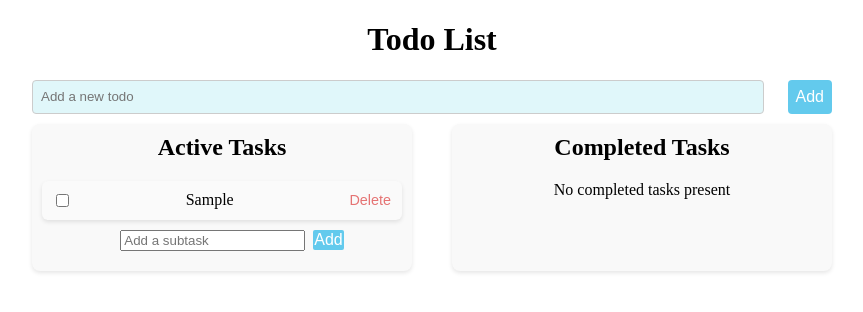
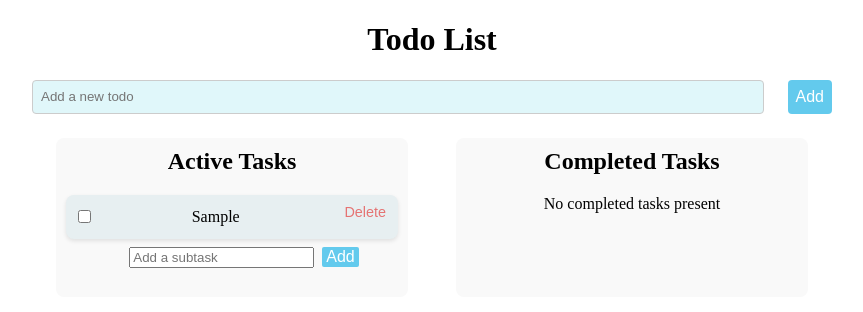
Before and after one commit to PalgunaSE2021/todo-list, an Angular app: page / in a window 1280 px wide. Both pictures are taken after typing "Sample" into the empty fields and a click on the button "Add". Shown: the top 312 px of the page, without its empty margins (208-1071 px from the left). Built offline with nearby package versions, Linux system fonts and the light colour scheme.

Commit message:
added zero state validation for subtask

```diff
--- a/src/app/task/task.component.html
+++ b/src/app/task/task.component.html
@@ -10,6 +10,7 @@
     (keydown.enter)="onAddSubtask()"
   />
   <button (click)="onAddSubtask()">Add</button>
+  <div *ngIf="subtaskErrorMessage" class="error">{{ subtaskErrorMessage }}</div>
   <ul>
     <li *ngFor="let subtask of todo.subtasks">
       <app-task
--- a/src/app/task/task.component.scss
+++ b/src/app/task/task.component.scss
@@ -2,21 +2,21 @@
   display: flex;
   justify-content: space-between;
   align-items: center;
-  padding: 10px;
-  margin-bottom: 10px;
-  border-radius: 6px;
-  background: #fafafa;
+  padding: 8px;
+  margin-bottom: 8px;
+  background: #e7eff1;
+  border-radius: 8px;
   box-shadow: 0 2px 4px rgba(0, 0, 0, 0.1);
   transition: background-color 0.2s ease, box-shadow 0.2s ease;
 }
 
 .task-item:hover {
-  background-color: #f0f0f0;
+  background-color: #abb4b7;
   box-shadow: 0 4px 8px rgba(0, 0, 0, 0.2);
 }
 
 .task-item input[type="checkbox"] {
-  margin-right: 10px;
+  margin-right: 8px;
 }
 
 .task-item span {
@@ -37,12 +37,16 @@
 }
 
 .subtasks {
-  margin-left: 20px;
-  margin-top: 10px;
+  margin-left: 24px;
+  margin-top: 8px;
+  margin-bottom: 8px;
 }
+
 button {
   margin-left: 8px;
-  padding: 1px;
+  padding-left: 4px;
+  padding-right: 4px;
+  margin-bottom: 10px;
   background: rgb(99, 202, 237);
   color: white;
   border: none;
@@ -55,3 +59,11 @@ button {
 button:hover {
   background-color: rgb(8, 171, 225);
 }
+
+.error {
+  color: red;
+  font-size: 0.9em;
+  margin-bottom: 8px;
+  margin-top: -8px;
+  margin-right: 80px;
+}
--- a/src/app/task/task.component.ts
+++ b/src/app/task/task.component.ts
@@ -20,6 +20,7 @@ export class TaskComponent {
   @Output() addSubtask = new EventEmitter<string>();
 
   newSubtaskTitle: string = '';
+  subtaskErrorMessage: string = '';
 
   onToggle(): void {
     this.toggle.emit();
@@ -38,9 +39,23 @@ export class TaskComponent {
   }
 
   onAddSubtask(): void {
-    if (this.newSubtaskTitle.trim()) {
-      this.addSubtask.emit(this.newSubtaskTitle.trim());
-      this.newSubtaskTitle = '';
+    if (!this.newSubtaskTitle.trim()) {
+      this.subtaskErrorMessage = 'Please enter a subtask.';
+      return;
     }
+    const isDuplicate = this.todo.subtasks?.some(
+      (subtask) =>
+        subtask.title.toLowerCase() ===
+        this.newSubtaskTitle.trim().toLowerCase()
+    );
+
+    if (isDuplicate) {
+      this.subtaskErrorMessage = 'This subtask already exists';
+      return;
+    }
+
+    this.addSubtask.emit(this.newSubtaskTitle.trim());
+    this.newSubtaskTitle = '';
+    this.subtaskErrorMessage = '';
   }
 }
--- a/src/app/todo/todo.component.html
+++ b/src/app/todo/todo.component.html
@@ -7,12 +7,11 @@
       placeholder="Add a new todo"
       (keydown.enter)="addTodo()"
     />
-    <button (click)="addTodo()">Add</button>
+    <button class="add-button" (click)="addTodo()">Add</button>
   </div>
   <div class="error-container">
     <div *ngIf="errorMessage" class="error">{{ errorMessage }}</div>
   </div>
-
   <div class="todo-lists">
     <div class="todo-list">
       <h2>Active Tasks</h2>
@@ -30,6 +29,8 @@
             (toggle)="toggleTodoCompletion(todo)"
             (delete)="deleteTodo(todo)"
             (addSubtask)="addSubtask(todo, $event)"
+            (toggleSubtask)="toggleSubtaskCompletion(todo, $event)"
+            (deleteSubtask)="deleteSubtask(todo, $event)"
           ></app-task>
         </li>
       </ul>
@@ -45,6 +46,8 @@
             (toggle)="toggleTodoCompletion(todo)"
             (delete)="deleteTodo(todo)"
             (addSubtask)="addSubtask(todo, $event)"
+            (toggleSubtask)="toggleSubtaskCompletion(todo, $event)"
+            (deleteSubtask)="deleteSubtask(todo, $event)"
           ></app-task>
         </li>
       </ul>
--- a/src/app/todo/todo.component.scss
+++ b/src/app/todo/todo.component.scss
@@ -7,8 +7,6 @@
 .input-container {
   display: flex;
   justify-content: center;
-  gap: 24px;
-  margin-bottom: 10px;
 }
 
 input {
@@ -18,15 +16,19 @@ input {
   border-radius: 4px;
   background-color: #e0f7fa;
   transition: border-color 0.3s;
+  margin-bottom: 24px;
+  margin-right: 24px;
 }
 
 input:focus {
-  border-color: #26c6da;
+  border-color: #3f4445;
+  background-color: #c5eaf3;
   outline: none;
 }
 
-button {
+.add-button {
   padding: 8px;
+  margin-bottom: 24px;
   background: rgb(99, 202, 237);
   color: white;
   border: none;
@@ -36,26 +38,24 @@ button {
   transition: background-color 0.3s ease;
 }
 
-button:hover {
+.add-button:hover {
   background-color: rgb(8, 171, 225);
 }
 
 .error-container {
   text-align: left;
-  margin-top: -10px;
+  margin-top: -24px;
 }
 
 .error {
   color: red;
-  margin-top: 5px;
   margin-bottom: 10px;
 }
 
 .todo-lists {
   display: flex;
   justify-content: space-between;
-  gap: 20px;
-  margin-top: 20px;
+  margin-top: 24px;
 }
 
 .todo-list {
@@ -63,7 +63,9 @@ button:hover {
   padding: 10px;
   background: #f9f9f9;
   border-radius: 8px;
-  box-shadow: 0 2px 4px rgba(0, 0, 0, 0.1);
+  box-shadow: 0 2px 4px rgba(0, 0, 0, 0);
+  margin-right: 24px;
+  margin-left: 24px;
 }
 
 .todo-list h2 {
@@ -79,46 +81,3 @@ ul {
 ul li {
   margin-bottom: 10px;
 }
-
-.task-item {
-  display: flex;
-  justify-content: space-between;
-  align-items: center;
-  padding: 10px;
-  margin-bottom: 10px;
-  border-radius: 6px;
-  background: #fafafa;
-  box-shadow: 0 2px 4px rgba(0, 0, 0, 0.1);
-  transition: background-color 0.2s ease, box-shadow 0.2s ease;
-}
-
-.task-item:hover {
-  background-color: #f0f0f0;
-  box-shadow: 0 4px 8px rgba(0, 0, 0, 0.2);
-}
-
-.task-item input[type="checkbox"] {
-  margin-right: 10px;
-}
-
-.task-item span {
-  flex: 1;
-}
-
-.task-item button {
-  background: none;
-  border: none;
-  color: #e57373;
-  cursor: pointer;
-  font-size: 0.9rem;
-  transition: color 0.3s ease;
-}
-
-.task-item button:hover {
-  color: #760303;
-}
-
-.subtasks {
-  margin-left: 20px;
-  margin-top: 10px;
-}
--- a/src/app/todo/todo.component.ts
+++ b/src/app/todo/todo.component.ts
@@ -29,7 +29,7 @@ export class TodoComponent implements OnInit {
           todo.title.toLowerCase() === this.newTodoTitle.trim().toLowerCase()
       );
       if (duplicateTodo) {
-        this.errorMessage = '*This task already exists.';
+        this.errorMessage = 'This task already exists.';
         return;
       }
 
@@ -45,7 +45,7 @@ export class TodoComponent implements OnInit {
       this.errorMessage = '';
       this.saveTodos();
     } else {
-      this.errorMessage = '*Please enter a task.';
+      this.errorMessage = 'Please enter a task.';
     }
   }
 
```
